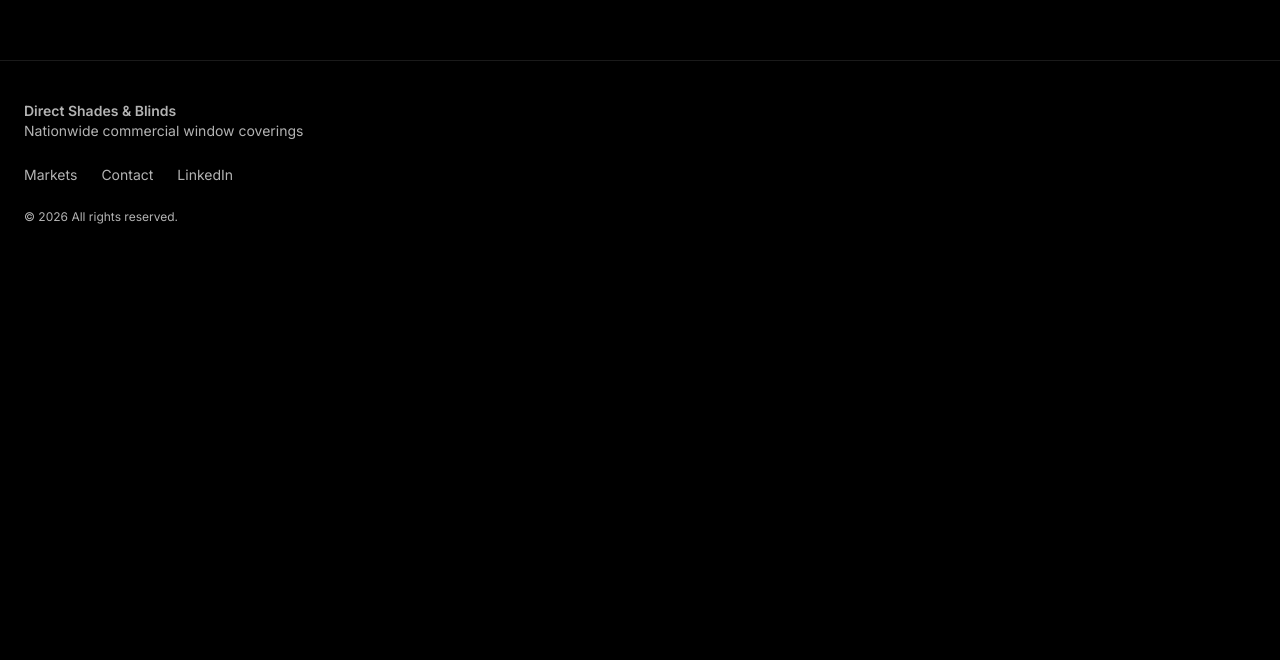
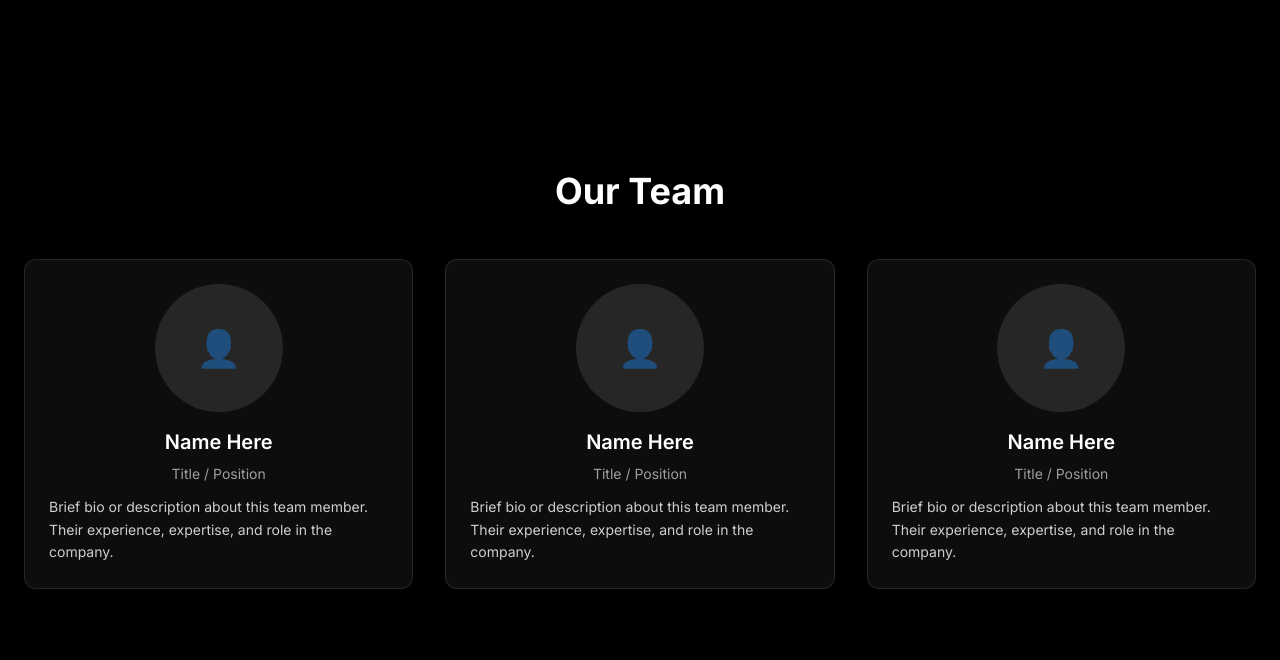
Before and after one commit to bariseryuz/directshadesandblinds, a Next.js app: page /about in a window 1280 px wide. Shown: the part 2560-3220 px from the top of the page. Before the commit the page ends 2825 px from the top, so only its background shows below. Built offline with nearby package versions, Linux system fonts and the light colour scheme.

Commit message:
Add team section to about page

```diff
--- a/src/app/about/page.tsx
+++ b/src/app/about/page.tsx
@@ -193,6 +193,75 @@ export default function AboutPage() {
             </div>
           </div>
         </section>
+
+        {/* Team Section */}
+        <section className="min-h-screen flex items-center bg-black/40 backdrop-blur-sm">
+          <div className="mx-auto max-w-7xl px-6 py-20">
+            <h2 className="text-2xl sm:text-3xl md:text-4xl font-bold text-white mb-8 sm:mb-12 text-center">
+              Our Team
+            </h2>
+
+            {/* Team Grid */}
+            <div className="grid grid-cols-1 md:grid-cols-2 lg:grid-cols-3 gap-8">
+
+              {/* Team Member 1 */}
+              <div className="group">
+                <div className="relative overflow-hidden rounded-lg bg-white/5 backdrop-blur-sm border border-white/10 p-6 transition-all duration-300 hover:bg-white/10 hover:border-white/20">
+                  {/* Photo Placeholder */}
+                  <div className="w-32 h-32 mx-auto mb-4 rounded-full bg-white/10 flex items-center justify-center text-4xl text-white/50">
+                    👤
+                  </div>
+                  <h3 className="text-xl font-semibold text-white text-center mb-2">
+                    Name Here
+                  </h3>
+                  <p className="text-sm text-white/60 text-center mb-3">
+                    Title / Position
+                  </p>
+                  <p className="text-sm text-white/80 leading-relaxed">
+                    Brief bio or description about this team member. Their experience, expertise, and role in the company.
+                  </p>
+                </div>
+              </div>
+
+              {/* Team Member 2 */}
+              <div className="group">
+                <div className="relative overflow-hidden rounded-lg bg-white/5 backdrop-blur-sm border border-white/10 p-6 transition-all duration-300 hover:bg-white/10 hover:border-white/20">
+                  <div className="w-32 h-32 mx-auto mb-4 rounded-full bg-white/10 flex items-center justify-center text-4xl text-white/50">
+                    👤
+                  </div>
+                  <h3 className="text-xl font-semibold text-white text-center mb-2">
+                    Name Here
+                  </h3>
+                  <p className="text-sm text-white/60 text-center mb-3">
+                    Title / Position
+                  </p>
+                  <p className="text-sm text-white/80 leading-relaxed">
+                    Brief bio or description about this team member. Their experience, expertise, and role in the company.
+                  </p>
+                </div>
+              </div>
+
+              {/* Team Member 3 */}
+              <div className="group">
+                <div className="relative overflow-hidden rounded-lg bg-white/5 backdrop-blur-sm border border-white/10 p-6 transition-all duration-300 hover:bg-white/10 hover:border-white/20">
+                  <div className="w-32 h-32 mx-auto mb-4 rounded-full bg-white/10 flex items-center justify-center text-4xl text-white/50">
+                    👤
+                  </div>
+                  <h3 className="text-xl font-semibold text-white text-center mb-2">
+                    Name Here
+                  </h3>
+                  <p className="text-sm text-white/60 text-center mb-3">
+                    Title / Position
+                  </p>
+                  <p className="text-sm text-white/80 leading-relaxed">
+                    Brief bio or description about this team member. Their experience, expertise, and role in the company.
+                  </p>
+                </div>
+              </div>
+
+            </div>
+          </div>
+        </section>
       </div>
     </div>
   );
```
